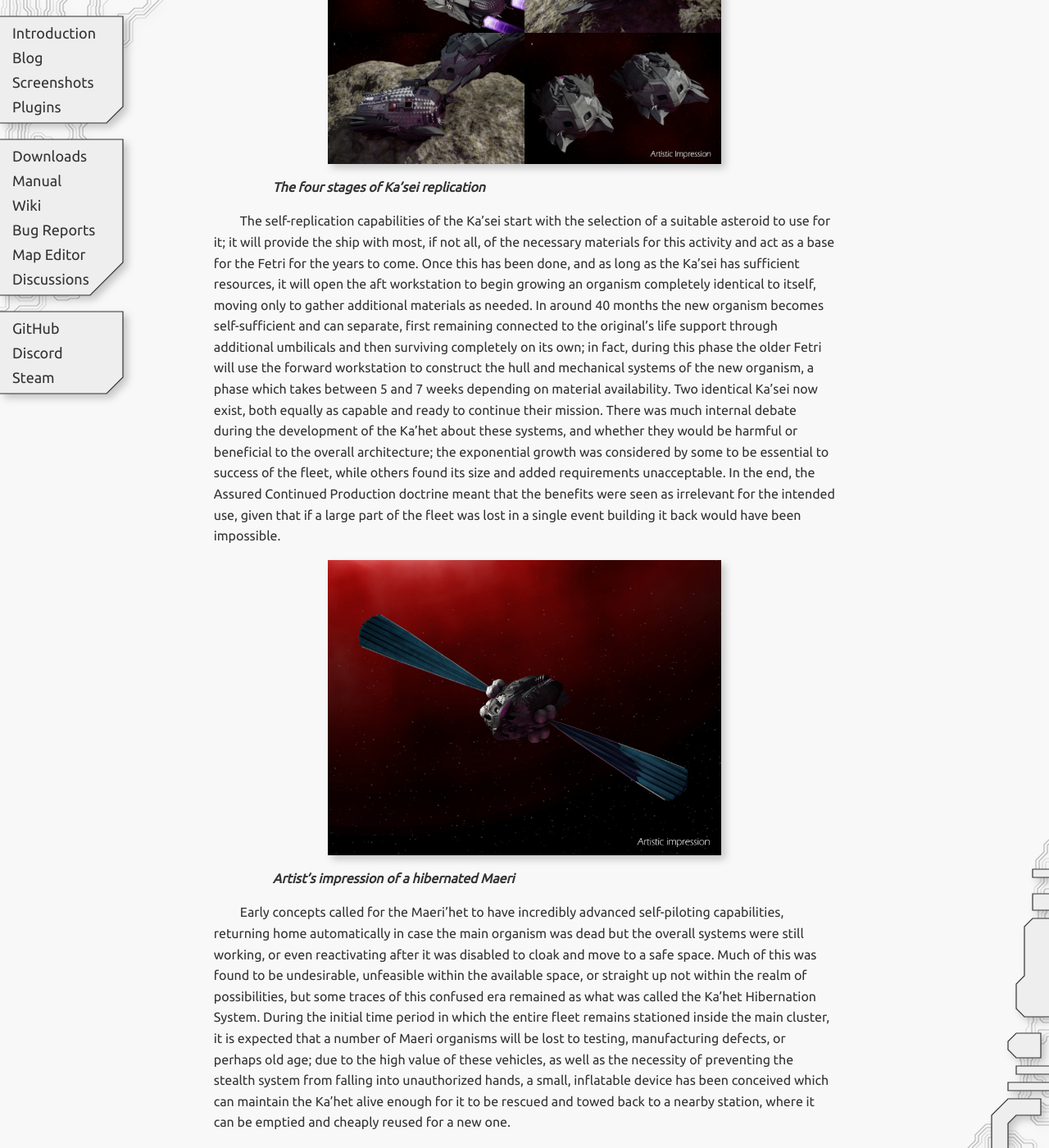
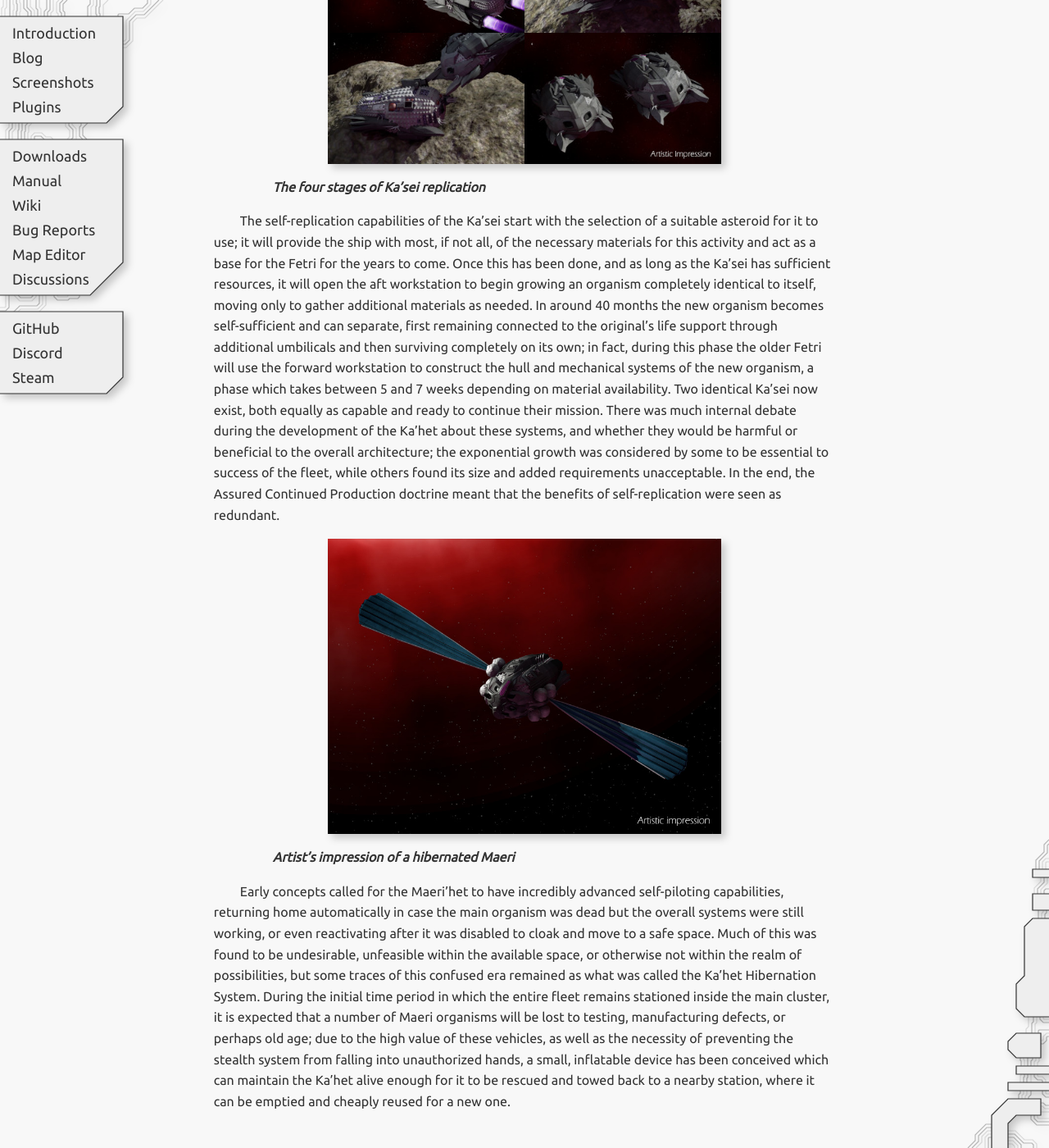
Before and after one commit to endless-sky/endless-sky.github.io, a Jekyll site: the page built from _posts/2023-10-21-beneath-the-shell.md, in a window 1280 px wide and 1400 px high, scrolled down 4811 px. Shown: the whole window at 82% size. Built offline with Jekyll 4.4.1, drawn with Linux system fonts in a browser that asks for light colours; some of the changed text lies outside the part shown.

Commit message:
Apply suggestions from code review
Co-authored-by: Amazinite <jsteck2000@gmail.com>

```diff
--- a/_posts/2023-10-21-beneath-the-shell.md
+++ b/_posts/2023-10-21-beneath-the-shell.md
@@ -54,12 +54,12 @@ After leaving the main Ka'het station, much like the Telis, the Vareti start lis
 
 > ***The four stages of Ka'sei replication***
 
-The self-replication capabilities of the Ka'sei start with the selection of a suitable asteroid to use for it; it will provide the ship with most, if not all, of the necessary materials for this activity and act as a base for the Fetri for the years to come. Once this has been done, and as long as the Ka'sei has sufficient resources, it will open the aft workstation to begin growing an organism completely identical to itself, moving only to gather additional materials as needed. In around 40 months the new organism becomes self-sufficient and can separate, first remaining connected to the original's life support through additional umbilicals and then surviving completely on its own; in fact, during this phase the older Fetri will use the forward workstation to construct the hull and mechanical systems of the new organism, a phase which takes between 5 and 7 weeks depending on material availability. Two identical Ka'sei now exist, both equally as capable and ready to continue their mission.
-There was much internal debate during the development of the Ka'het about these systems, and whether they would be harmful or beneficial to the overall architecture; the exponential growth was considered by some to be essential to success of the fleet, while others found its size and added requirements unacceptable. In the end, the Assured Continued Production doctrine meant that the benefits were seen as irrelevant for the intended use, given that if a large part of the fleet was lost in a single event building it back would have been impossible.
+The self-replication capabilities of the Ka'sei start with the selection of a suitable asteroid for it to use; it will provide the ship with most, if not all, of the necessary materials for this activity and act as a base for the Fetri for the years to come. Once this has been done, and as long as the Ka'sei has sufficient resources, it will open the aft workstation to begin growing an organism completely identical to itself, moving only to gather additional materials as needed. In around 40 months the new organism becomes self-sufficient and can separate, first remaining connected to the original's life support through additional umbilicals and then surviving completely on its own; in fact, during this phase the older Fetri will use the forward workstation to construct the hull and mechanical systems of the new organism, a phase which takes between 5 and 7 weeks depending on material availability. Two identical Ka'sei now exist, both equally as capable and ready to continue their mission.
+There was much internal debate during the development of the Ka'het about these systems, and whether they would be harmful or beneficial to the overall architecture; the exponential growth was considered by some to be essential to success of the fleet, while others found its size and added requirements unacceptable. In the end, the Assured Continued Production doctrine meant that the benefits of self-replication were seen as redundant.
 
 <img class="centered shadowed" src="/images/blog/ka-het/maeri-het-hibernated.jpg" width="480" height="360" />
 
 > ***Artist's impression of a hibernated Maeri***
 
-Early concepts called for the Maeri'het to have incredibly advanced self-piloting capabilities, returning home automatically in case the main organism was dead but the overall systems were still working, or even reactivating after it was disabled to cloak and move to a safe space. Much of this was found to be undesirable, unfeasible within the available space, or straight up not within the realm of possibilities, but some traces of this confused era remained as what was called the Ka'het Hibernation System.
+Early concepts called for the Maeri'het to have incredibly advanced self-piloting capabilities, returning home automatically in case the main organism was dead but the overall systems were still working, or even reactivating after it was disabled to cloak and move to a safe space. Much of this was found to be undesirable, unfeasible within the available space, or otherwise not within the realm of possibilities, but some traces of this confused era remained as what was called the Ka'het Hibernation System.
 During the initial time period in which the entire fleet remains stationed inside the main cluster, it is expected that a number of Maeri organisms will be lost to testing, manufacturing defects, or perhaps old age; due to the high value of these vehicles, as well as the necessity of preventing the stealth system from falling into unauthorized hands, a small, inflatable device has been conceived which can maintain the Ka'het alive enough for it to be rescued and towed back to a nearby station, where it can be emptied and cheaply reused for a new one.
```
Also changed, not shown: other parts of _posts/2023-10-21-beneath-the-shell.md (+2 -2 lines).
